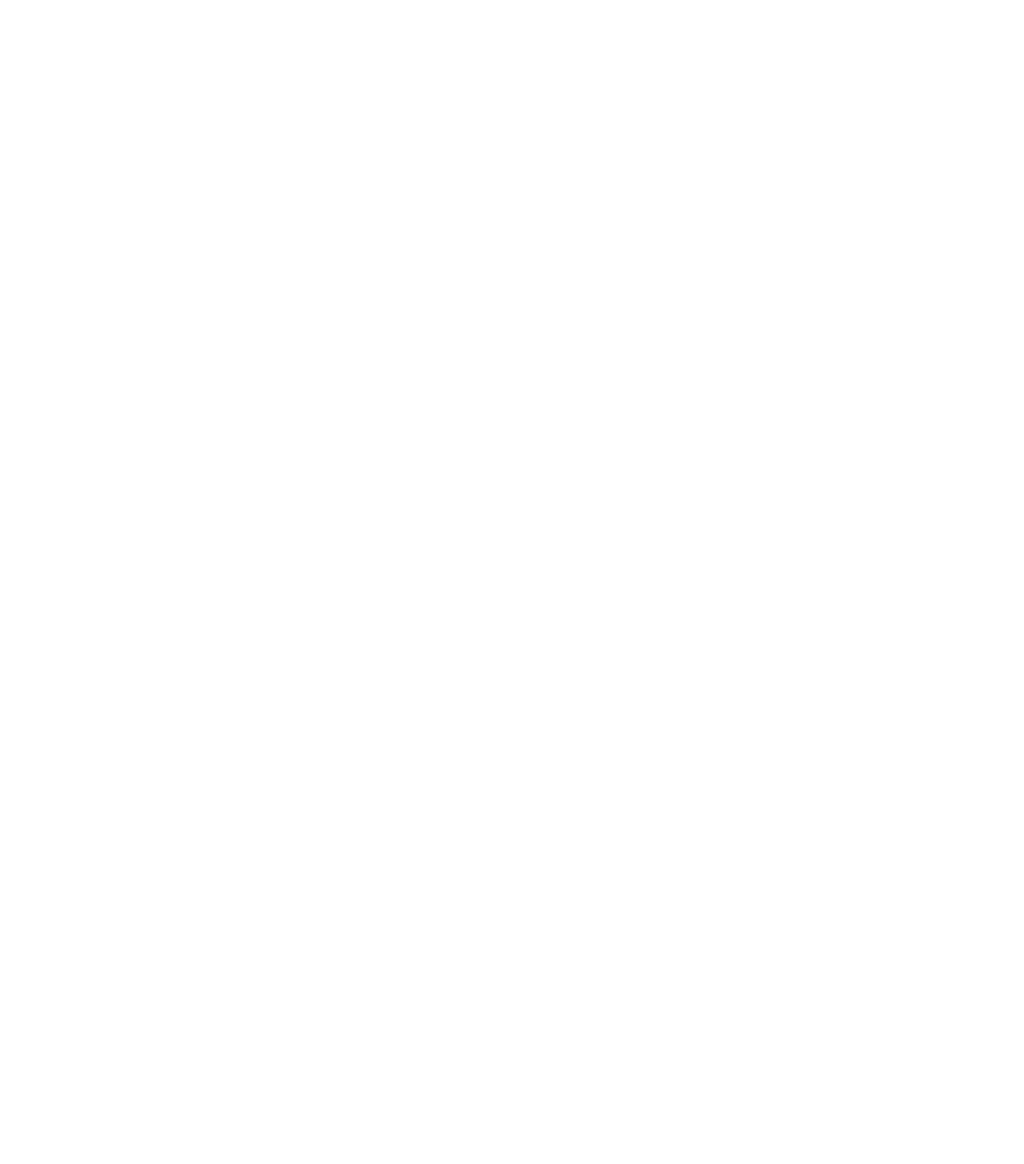
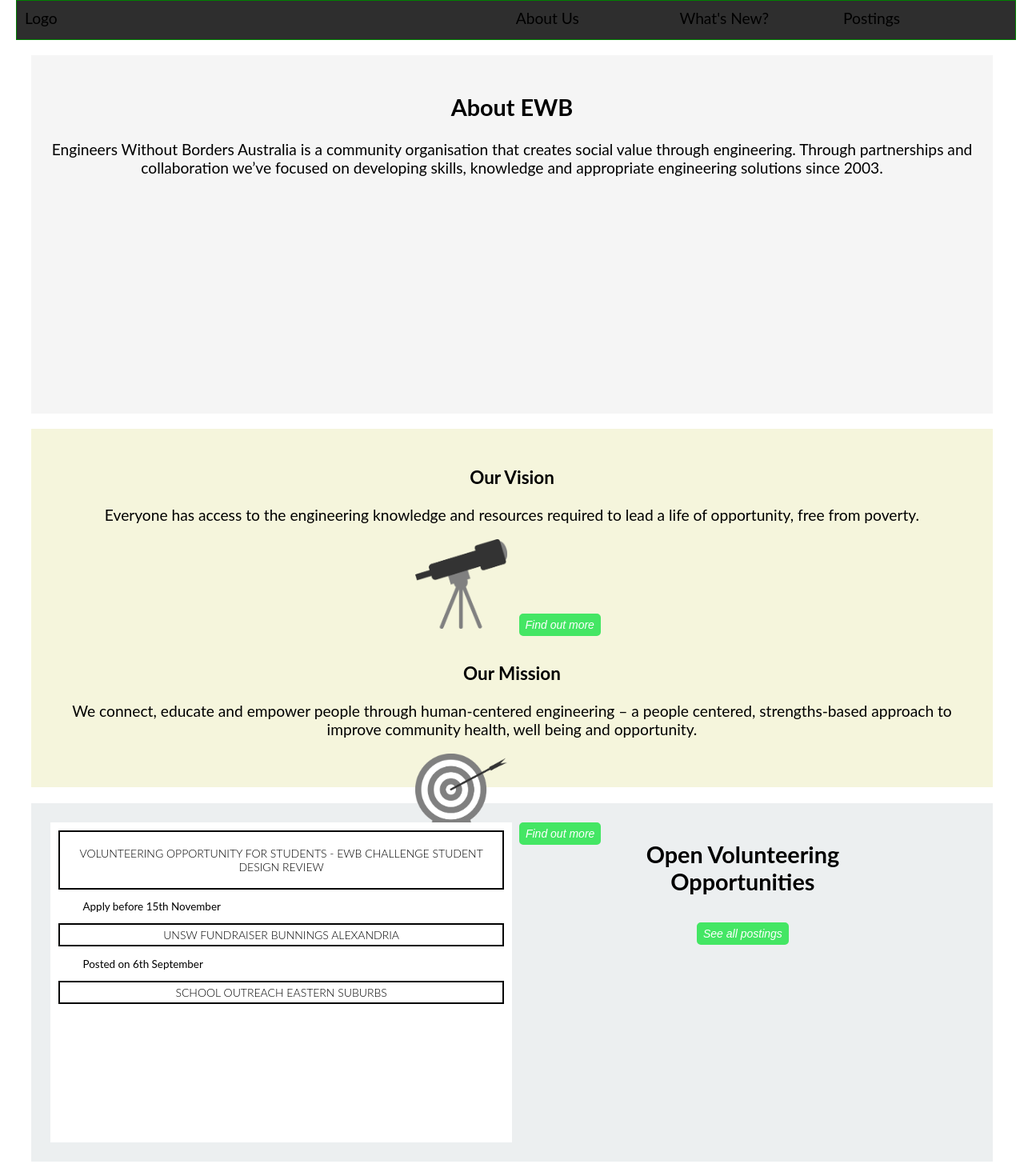
Before and after one commit to farhankhan34/1016-FinalSubmission, a plain HTML site: page about_us.html in a window 1280 px wide. Shown: the whole page at 80% size. Before the commit the page ends 800 px from the top, so only its background shows below. Drawn offline with Linux system fonts and the light colour scheme.

Commit message:
5:36 Wednesday, About page beginnings

```diff
--- a/about_us.html
+++ b/about_us.html
@@ -0,0 +1,85 @@
+<!DOCTYPE html>
+<html>
+
+<head>
+	<meta charset="utf-8">
+  <meta name='viewport' content='width=device-width, initial-scale=1.0, maximum-scale=1.0' />
+
+	<title>Final Submission by Farhan Khan</title>
+	<link href="style.css" rel="stylesheet" type="text/css" />
+	<link href="carousel.css" rel="stylesheet" type="text/css" />
+</head>
+
+<body>
+	<nav class="top-nav">
+		<div class="nav-logo">Logo</div>
+		<div class="nav-item"><a href="about_us.html">About Us</a></div>
+		<div class="nav-item">What's New?</div>
+		<div class="nav-item">Postings</div>
+	</nav>
+	<main>
+		<section class="top">
+			<div class="right">
+				<div class="About_header">
+					<h2>About EWB</h2>
+				</div>
+				<div class="description">
+					<p>
+            Engineers Without Borders Australia is a community organisation that creates social value through engineering. Through partnerships and collaboration we’ve focused on developing skills, knowledge and appropriate engineering solutions since 2003.
+          </p>
+        </div>
+      </div>
+    </section>
+
+
+    <section class="middle">
+
+      <div class="about-left">
+        <div class="whats-new">
+          <h3>Our Vision</h3>
+          <p>Everyone has access to the engineering knowledge and resources required to lead a life of opportunity, free from poverty.</p>
+          <img src="images/Telescope.png" alt="landing page mockup scrolled up" width="10%">
+          <input type="button" class="btn" value="Find out more">
+        </div>
+      </div>
+
+
+      <div class="about-right">
+        <div class="whats-new">
+          <h3>Our Mission</h3>
+          <p>We connect, educate and empower people through human-centered engineering – a people centered, strengths-based approach to improve community health, well being and opportunity.</p>
+          <img src="images/Target.png" alt="landing page mockup scrolled up" width="10%">
+          <input type="button" class="btn" value="Find out more">
+        </div>
+      </div>
+
+
+    </section>
+
+    <section class="bottom">
+      <div class="left">
+        <div>
+            <div class="postings">
+              <p>VOLUNTEERING OPPORTUNITY FOR STUDENTS - EWB CHALLENGE STUDENT DESIGN REVIEW</p>
+            </div>
+            <div class="notice"><p>Apply before 15th November</p></div>
+            <div class="postings">UNSW FUNDRAISER BUNNINGS ALEXANDRIA</div>
+            <div class="notice"><p>Posted on 6th September</p></div>
+            <div class="postings">SCHOOL OUTREACH EASTERN SUBURBS</div>
+        </div>
+      </div>
+      <div class="right">
+          <h2>Open Volunteering<br/>Opportunities</h2>
+          <input type="button"class="btn" value="See all postings">
+
+      </div>
+
+    </section>
+
+
+
+
+</main>
+
+  </body>
+</html>
--- a/style.css
+++ b/style.css
@@ -37,7 +37,7 @@ main {
   width: 99%;
   border: 1px solid green;
   padding: 10px 10px 15px;
-  background-color: lightgreen;
+  background-color: rgb(46, 46, 46);
 }
 
 .nav-item {
```
Also changed, not shown: index.html (+1 -1 lines), images/Target.png (added), images/Telescope.png (added).
